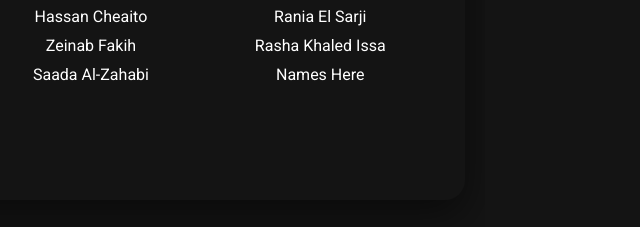
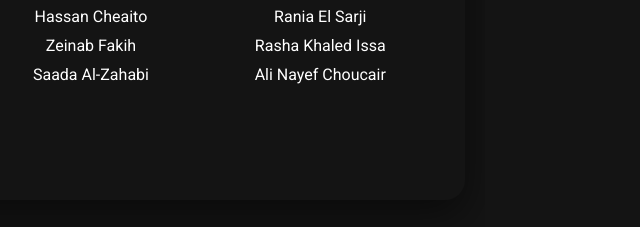
Before and after one commit to Poseidon313/MuslimMood, a plain HTML site: page index.html in a window 1280 px wide. Shown: the part 373-600 px from the top of the page, 539-1179 px from the left. Drawn offline with nearby package versions, Linux system fonts and the light colour scheme; files whose address does not match are found by name.

Commit message:
Update index.html

```diff
--- a/index.html
+++ b/index.html
@@ -76,7 +76,7 @@
                     <li>Rasha Khaled Issa</li>
                     <li>Hameed Taghelabet</li>
                     <li>Saada Al-Zahabi</li>
-                    <li>Names Here</li>
+                    <li>Ali Nayef Choucair</li>
 
                 </ul>
             </div>
```
